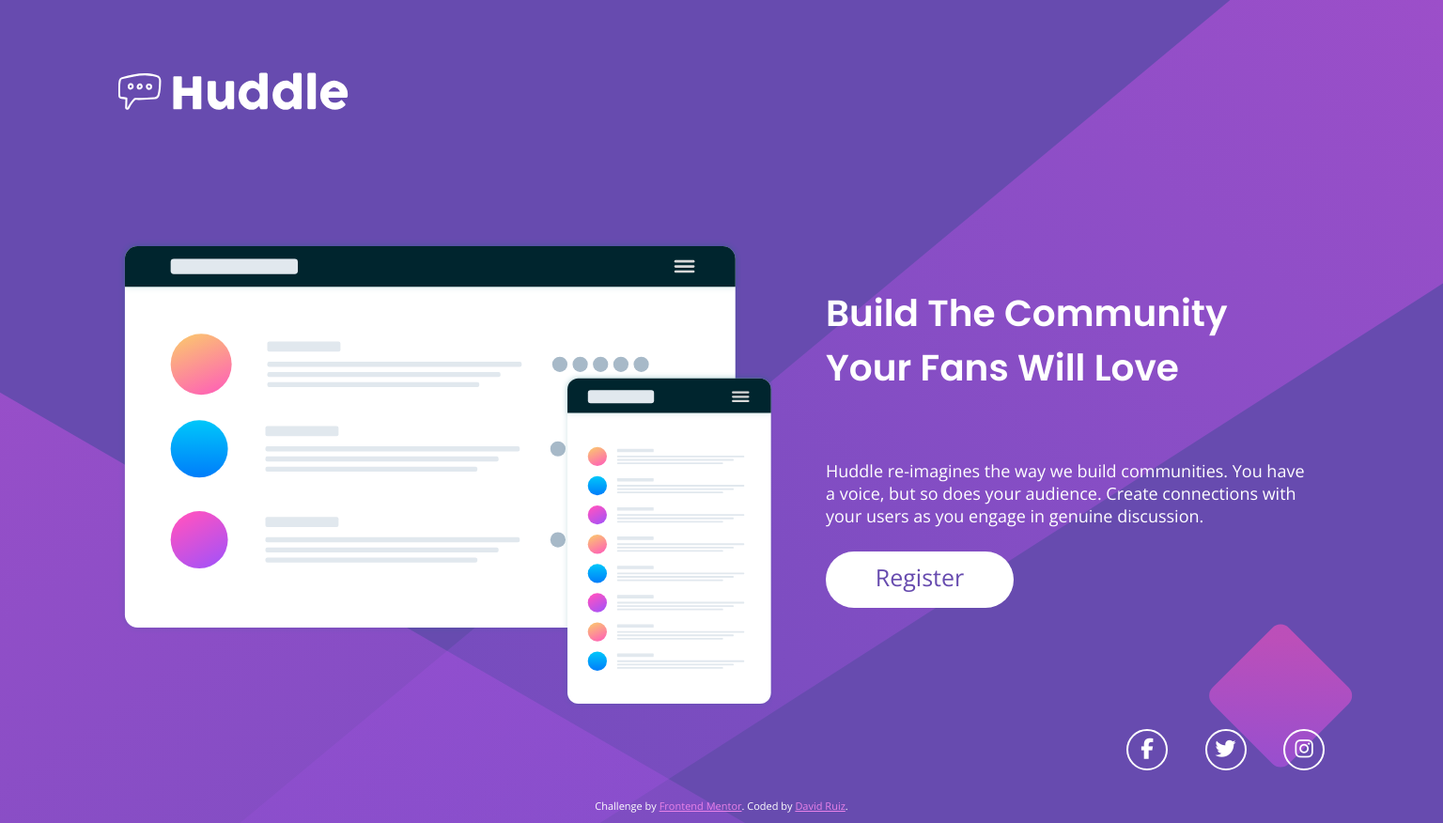
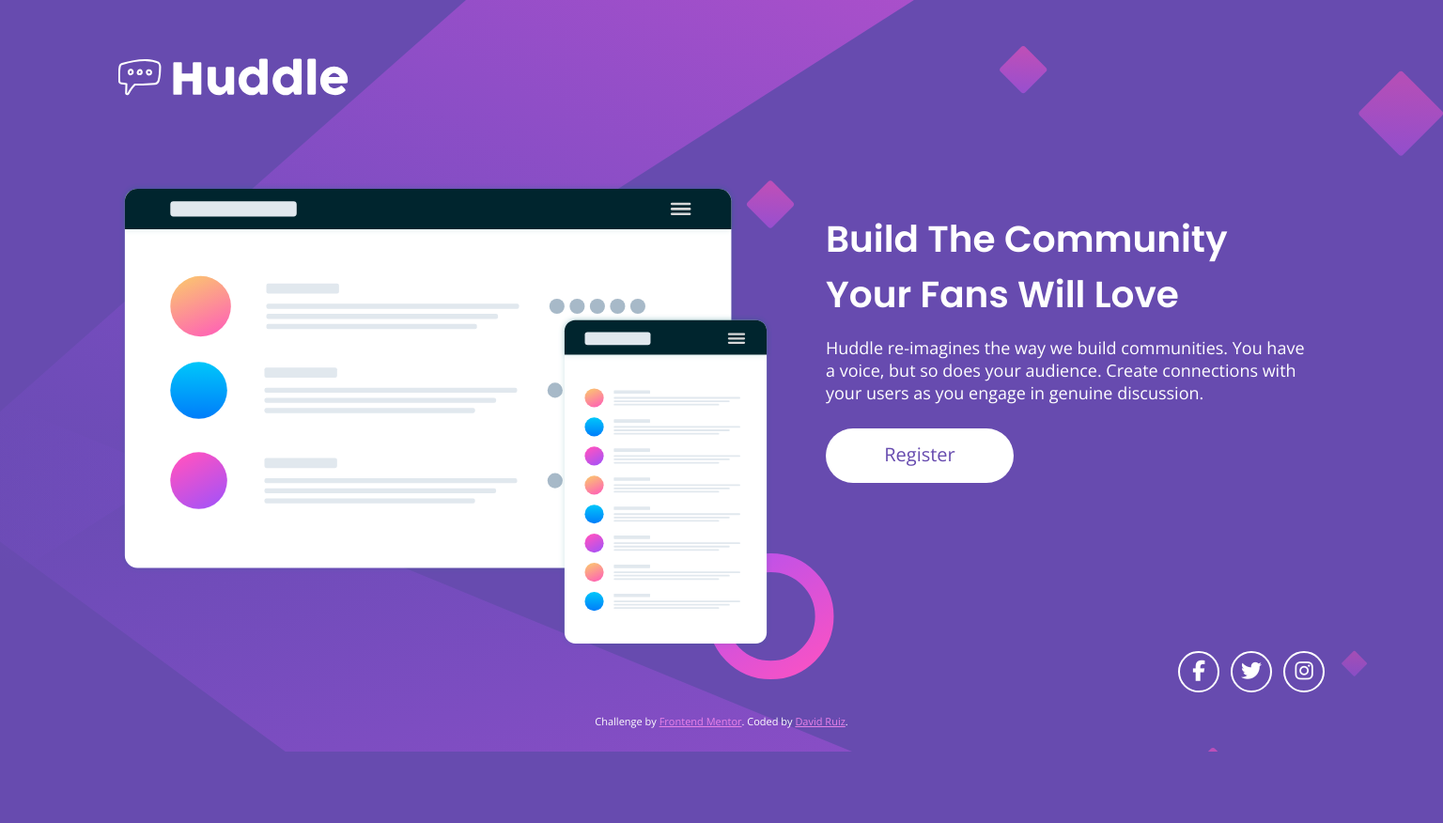
Before and after one commit to CodinGitHub/Reto5FrontendMentor, a plain HTML site: page index.html in a window 1536 px wide. Shown: the whole page at 94% size. After the commit the page ends 800 px from the top, so only its background shows below. Drawn offline with nearby package versions, Linux system fonts and the light colour scheme.

Commit message:
Cambio a dos secciones

```diff
--- a/index.html
+++ b/index.html
@@ -2,48 +2,49 @@
 <html lang="en">
 <head>
   <meta charset="UTF-8">
-  <meta name="viewport" content="width=device-width, initial-scale=1.0"> <!-- displays site properly based on user's device -->
-  <link rel="stylesheet" href="styles.css">
+  <meta name="viewport" content="width=device-width, initial-scale=1.0">
   <link rel="icon" type="image/png" sizes="32x32" href="./images/favicon-32x32.png">
   <title>Frontend Mentor | Huddle landing page with single introductory section</title>
-
+  <link rel="stylesheet" href="styles.css">
+  <script src="https://kit.fontawesome.com/003962264f.js" crossorigin="anonymous"></script>
 </head>
 <body>
 
   <main>
-    <!-- Seccion 1 -->
-    <header>
-      <div class="logo"></div>
-    </header>
-    <!-- seccion 2 -->
-    <aside>
-      <div class="mockup"></div>
-    </aside>
-    <!-- seccion 3 -->
-    <section class="content">
+    <!-- seccion uno -->
+    <section id = "seccion1">
+      <div id="logo-container">
+        <img src="/images/logo.svg" alt="logo">
+      </div>
+
+      <div id="mockup-container">
+        <img id="mockup" src="/images/illustration-mockups.svg" alt="mockup">
+      </div>
+    </section>
+    <!-- seccion dos -->
+    <section id = "seccion2">
       <h1>Build The Community Your Fans Will Love</h1>
-      <p>Huddle re-imagines the way we build communities. You have a voice, but so does your audience.
-        Create connections with your users as you engage in genuine discussion. </p>
-      <div class="register">
+      <p>Huddle re-imagines the way we build communities. You have a voice, but so does your audience. Create connections with your users as you engage in genuine discussion. </p>
+      <div class="btn-register">
         <a href="#">Register</a>
       </div>
-    </section>
-    <!-- seccion 4 -->
-    <section class="social">
-      <div class="socialmax">
-        <a href="#" class="fab fa-facebook-f"></a>
-        <a href="#" class="fab fa-twitter"></a>
-        <a href="#" class="fab fa-instagram"></a>
+      <div class="redes-contenedor">
+        <div class="redes">
+          <a class="fab fa-facebook-f"></a>
+          <a class="fab fa-twitter"></a>
+          <a class="fab fa-instagram"></a>
+        </div>
       </div>
     </section>
+
   </main>
 
   <footer>
     <p class="attribution">
       Challenge by <a href="https://www.frontendmentor.io?ref=challenge" target="_blank">Frontend Mentor</a>.
-      Coded by <a href="https://coding-tube.com/">David Ruiz</a>.
+      Coded by <a href="https://www.coding-tube.com">David Ruiz</a>.
     </p>
   </footer>
-  <script src="https://kit.fontawesome.com/003962264f.js" crossorigin="anonymous"></script>
+
 </body>
 </html>
--- a/styles.css
+++ b/styles.css
@@ -3,79 +3,57 @@
   --Violet: hsl(257, 40%, 49%);
   --SoftMagenta: hsl(300, 69%, 71%);
 }
+*{
+  box-sizing: border-box;
+  margin: 0;
+  padding: 0;
+}
 body{
   background-color: var(--Violet);
   background-image: url(images/bg-mobile.svg);
-  background-size: cover;
   background-repeat: no-repeat;
   background-size: 100%;
-  margin: 0;
-  padding: 0;
   font-family: 'Open Sans', sans-serif;
   color: white;
 }
 main{
   width: 595px;
-  height: 1450px;
-  margin: 75PX auto;
-  box-sizing: border-box;
+  height: 1448px;
+  margin: 75px auto 40px;
 }
-/*
-header{background-color: tomato;}
-.logo{border: 1px solid white;}
-aside{background-color: rosybrown;}
-.mockup{border: 1px solid white;}
-.content{background-color: seagreen;}
-h1{border: 1px solid red;}
-.content p{border: 1px solid white; }
-.register{  border: 1px solid white; }
-.social{background-color: rgb(43, 111, 138);}
-.socialmax{border: 1px solid white;}
-*/
-/* SECCION UNO  */
-header{
+/*------------------ SECCION UNO ------------------ */
+#seccion1{
+  height: 724px;
+}
+#logo-container{
   height: 180px;
-  box-sizing: border-box;
 }
-.logo{
-  background-image: url(images/logo.svg);
-  width: 245px;
-  height: 35pt;
+#mockup{
+  width: 595px;
 }
-/* SECCION DOS */
-aside{
-  width: 595px;
-  height: 554px;
-}
-.mockup{
-  background-image: url(images/illustration-mockups.svg);
-  background-size: cover;
-  height: 420px;
-  box-sizing: border-box;
-}
-/* SECCION TRES */
-.content{
-  box-sizing: border-box;
-  height: 652px;
+/* ------------------ SECCION DOS ------------------ */
+#seccion2{
+  height: 724px;
 }
 h1{
-  margin: 0 auto 0;
+  /* margin: 0 auto 0; */
   font-family: 'Poppins', sans-serif;
-  padding: 0 40px;
+  /* padding: 0 40px; */
   height: 170px;
   font-size: 46px;
   text-align: center;
 }
-.content p{
-  margin: 0px;
+#seccion2 p{
+  /* margin: 0px; */
   height: 276px;
   font-size: 31px;
   text-align: center;
 }
-.register{
+.btn-register{
   text-align: center;
+  margin-bottom: 122px;
 }
-.register a{
+.btn-register a{
   width: 400px;
   height: 86px;
   border-radius: 50px;
@@ -84,25 +62,23 @@ h1{
   background-color: white;
   display: inline-block;
   padding-top: 22px;
-  box-sizing: border-box;
   text-decoration: none;
 }
-.register a:hover{
+.btn-register a:hover{
   background-color: var(--SoftMagenta);
   color: white;
 }
-/* SECCION CUATRO */
-.social{
-  box-sizing: border-box;
+
+.redes-contenedor{
   height: 60px;
+  text-align: center;
 }
-.socialmax{
-  width: 211px;
-  display: flex;
+.redes{
+  width: 208px;
+  display: inline-flex;
   justify-content: space-between;
-  margin: 0 auto 0;
 }
-.social a{
+.redes a{
   text-decoration: none;
   border: 2px solid white;
   color: white;
@@ -112,75 +88,77 @@ h1{
   font-size: 28px;
   text-align: center;
   padding-top: 12px;
-  box-sizing: border-box;
 }
-.social a:hover{
+.redes a:hover{
   border-color: var(--SoftMagenta);
   color: var(--SoftMagenta);
+  cursor:pointer;
 }
+
 .attribution { font-size: 11px; text-align: center; }
-.attribution a { color: var(--SoftMagenta) }
+.attribution a { color: var(--SoftMagenta); }
 
-@media only screen and (min-width: 1284px){
+@media only screen and (min-width:1284px){
+  body{
+    background-image: url(images/bg-desktop.svg);
+  }
   main{
+    margin: 60px auto 0px;
     width: 1284px;
     height: 700px;
     display: grid;
     grid-template-columns: 1fr 1fr;
-    box-sizing: border-box;
   }
-  /* SECCION UNO  */
-  header{
-    grid-column: 1/3;
+
+  /*------------------ SECCION UNO ------------------ */
+  #seccion1{
+    width: 753px;
+    height: 700px;
   }
-  /* SECCION DOS */
-  aside{
-    width: 753px;
-    height: 521px;
+  #logo-container{
+    height: 134px;
   }
-  .mockup{
+  #mockup{
     width: 696px;
-    height: 500px;
   }
-  /* SECCION TRES */
-  .content{
-    height: 521px;
+  /* ------------------ SECCION DOS ------------------ */
+  #seccion2{
+    height: 700px;
   }
   h1{
+    margin-top: 165px;
+    height: 133px;
+    font-size: 39px;
     text-align: left;
-    font-size: 39px;
-    line-height: 58px;
-    padding: 50px 93px 0 0;
-    height: 184px;
+    padding-right: 93px;
   }
-  .content p{
+  #seccion2 p{
     height: 98px;
     font-size: 18px;
     text-align: left;
     padding-right: 17px;
   }
-  .register{
+  .btn-register{
     text-align: left;
+    margin-bottom: 179px;
   }
-  .register a{
+  .btn-register a{
+    width: 200px;
+    height: 58px;
+    font-size: 20px;
+    padding-top: 14px;
     text-align: center;
-    width: 200px;
-    height: 60px;
-    padding-top: 10px;
   }
-  /* SECCION CUATRO */
-  .social{
-    grid-column: 1/3;
-    height: 44px;
+  .redes-contenedor{
+    text-align: right;
   }
-  .socialmax{
-    margin-right: 0;
-    height: 44px;
+  .redes{
+    width: 156px;
   }
-  .social a{
+  .redes a{
     width: 44px;
     height: 44px;
+    font-size: 22px;
     padding-top: 8px;
-    font-size: 22px;
   }
 }
```
